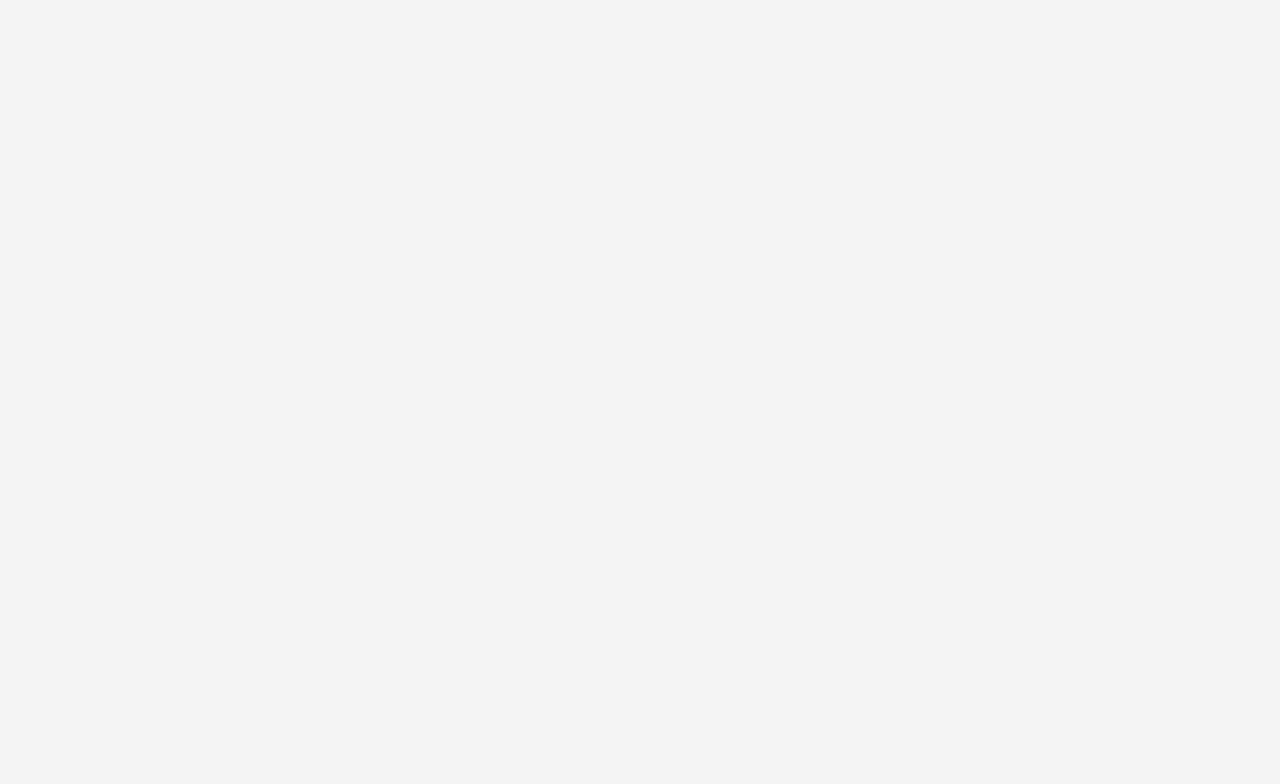
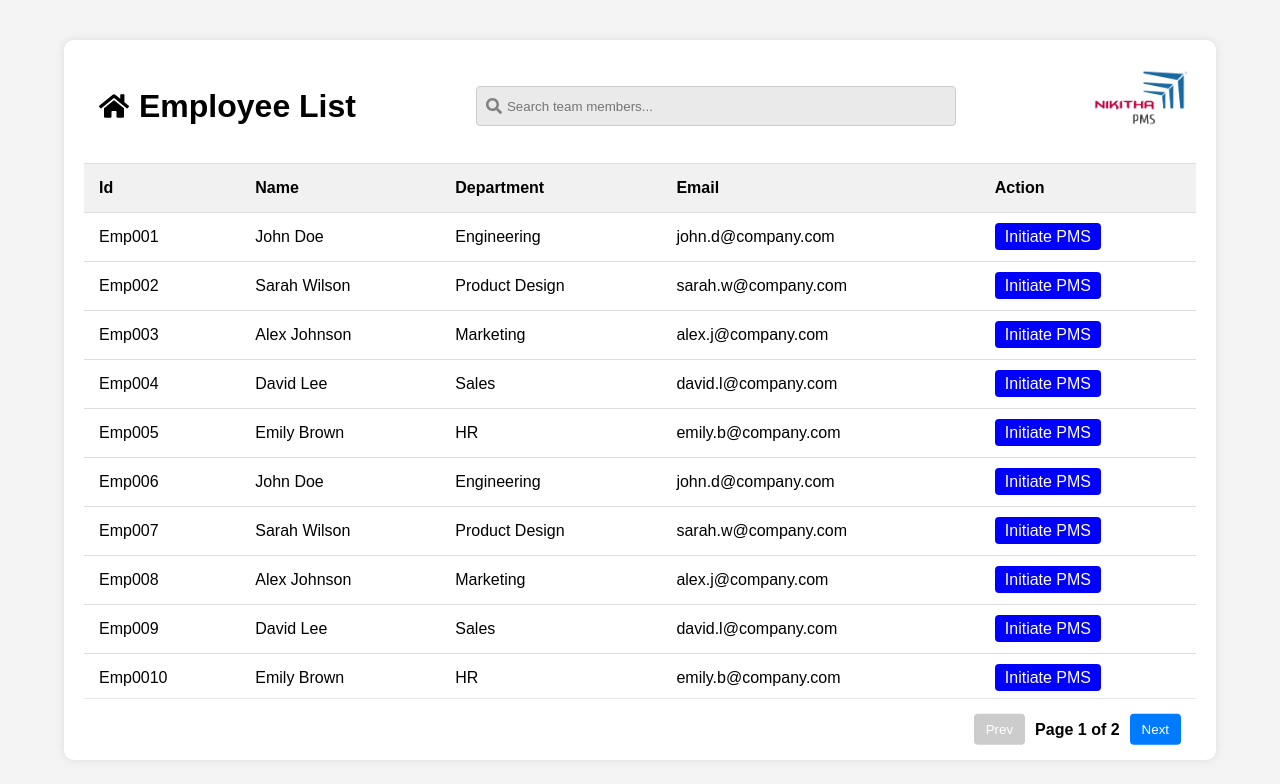
Before and after one commit to Trivik-tech/Nikitha_PMS_UPDATED, a React (Create React App) app in the folder nikithas-pms-v1.1.0/: page /hr-startpms in a window 1280 px wide. Before the commit this address had no page. Shown: the top 784 px of the page. Built offline with nearby package versions, Linux system fonts and the light colour scheme.

Commit message:
Start PMS feature is added for hr

```diff
--- a/nikithas-pms-v1.1.0/src/App.js
+++ b/nikithas-pms-v1.1.0/src/App.js
@@ -13,6 +13,7 @@ import PerformanceReview from './components/manager/review/PerformanceReview';
 import Complete from './components/manager/status/complete/Complete';
 import Pending from './components/manager/status/pending/Pending';
 import HrProfile from './components/hr/profile/HrProfile';
+import StartPms from './components/hr/pms/StartPms';
 
 
 
@@ -37,6 +38,7 @@ function App() {
           <Route exact path="/completed-assessments" element={<Complete/>} />
           <Route exact path="/pending-assessments" element={<Pending/>} />
           <Route exact path="/hr-profile" element={<HrProfile/>} />
+          <Route exact path="/hr-startpms" element={<StartPms/>} />
 
 
 
--- /dev/null
+++ b/nikithas-pms-v1.1.0/src/components/hr/pms/StartPms.css
@@ -0,0 +1,160 @@
+body {
+  min-height: 100vh;
+  background-color: var(--base-clr);
+  display: flex;
+  justify-content: center;
+  align-items: center;
+  color: var(--text-clr);
+  margin: 0;
+  overflow: hidden;
+}
+
+.team-container {
+  display: flex;
+  flex-direction: column;
+  width: 90vw;
+  max-width: 1200px;
+  height: 90vh;
+  background: white;
+  box-shadow: 0 0 10px rgba(0, 0, 0, 0.1);
+  border-radius: 10px;
+  overflow: hidden;
+}
+
+.content {
+  display: flex;
+  flex-direction: column;
+  flex: 1;
+  padding: 20px;
+}
+
+.header {
+  display: flex;
+  justify-content: space-between;
+  align-items: center;
+  position: sticky;
+  top: 0;
+  background: white;
+  z-index: 100;
+  padding-bottom: 10px;
+  border-bottom: 1px solid #ddd;
+}
+
+.header-title {
+  display: flex;
+  align-items: center;
+  gap: 10px;
+  margin-left: 15px;
+}
+
+.home-icon {
+  font-size: 30px;
+  color:black;
+  cursor: pointer;
+}
+
+.search-bar {
+  position: relative;
+}
+
+.search-icon {
+  position: absolute;
+  left: 10px;
+  top: 50%;
+  transform: translateY(-50%);
+  color: gray;
+}
+
+.search-bar input {
+  padding: 8px 10px 8px 30px;
+  border: 1px solid #ccc;
+  border-radius: 4px;
+}
+
+.table-container {
+  flex: 1;
+  overflow-y: auto;
+  max-height: calc(90vh - 180px);
+}
+
+.team-table {
+  width: 100%;
+  border-collapse: collapse;
+}
+
+.team-table th,
+.team-table td {
+  padding: 15px;
+  text-align: left;
+  border-bottom: 1px solid #ddd;
+}
+
+.team-table th {
+  background: #f1f1f1;
+  position: sticky;
+  top: 0;
+  z-index: 10;
+}
+
+.profile-pic {
+  width: 30px;
+  height: 30px;
+  border-radius: 50%;
+  margin-right: 10px;
+  vertical-align: middle;
+}
+
+.team-member {
+  display: flex;
+  align-items: center;
+}
+
+.start-pms-button {
+  background: blue;
+  color: rgb(255, 255, 255);
+  border: none;
+  padding: 5px 10px;
+  border-radius: 4px;
+  cursor: pointer;
+  text-decoration: none;
+}
+
+.start-pms-button:hover {
+  background: #0056b3;
+}
+
+.pagination {
+  display: flex;
+  justify-content: flex-end;
+  align-items: center;
+  gap: 10px;
+  padding: 15px;
+  position: sticky;
+  bottom: 0;
+  background: white;
+  border-top: 1px solid #ddd;
+}
+
+.pagination button {
+  background: #007bff;
+  color: white;
+  border: none;
+  padding: 8px 12px;
+  border-radius: 4px;
+  cursor: pointer;
+}
+
+.pagination button:disabled {
+  background: #ccc;
+  cursor: not-allowed;
+}
+
+.pagination span {
+  font-weight: bold;
+}
+
+.company-logo {
+  width: 120px;
+  height: auto;
+  object-fit: contain;
+}
--- /dev/null
+++ b/nikithas-pms-v1.1.0/src/components/hr/pms/StartPms.jsx
@@ -0,0 +1,96 @@
+import React, { useState } from "react";
+import { useNavigate } from "react-router-dom";
+import { FaSearch, FaHome } from "react-icons/fa";
+import logo from '../../../assets/images/nikithas-logo.png';
+import { Link } from "react-router-dom";
+import "./StartPms.css";
+
+const teamMembers = [
+  {id: "Emp001", name: "John Doe", department: "Engineering", email: "john.d@company.com", image: "https://randomuser.me/api/portraits/men/1.jpg" },
+  {id: "Emp002", name: "Sarah Wilson", department: "Product Design", email: "sarah.w@company.com", image: "https://randomuser.me/api/portraits/women/1.jpg" },
+  {id: "Emp003", name: "Alex Johnson", department: "Marketing", email: "alex.j@company.com", image: "https://randomuser.me/api/portraits/men/2.jpg" },
+  {id: "Emp004", name: "David Lee", department: "Sales", email: "david.l@company.com", image: "https://randomuser.me/api/portraits/men/3.jpg" },
+  {id: "Emp005", name: "Emily Brown", department: "HR", email: "emily.b@company.com", image: "https://randomuser.me/api/portraits/women/2.jpg" },
+  {id: "Emp006", name: "John Doe", department: "Engineering", email: "john.d@company.com", image: "https://randomuser.me/api/portraits/men/1.jpg" },
+  {id: "Emp007", name: "Sarah Wilson", department: "Product Design", email: "sarah.w@company.com", image: "https://randomuser.me/api/portraits/women/1.jpg" },
+  {id: "Emp008", name: "Alex Johnson", department: "Marketing", email: "alex.j@company.com", image: "https://randomuser.me/api/portraits/men/2.jpg" },
+  {id: "Emp009", name: "David Lee", department: "Sales", email: "david.l@company.com", image: "https://randomuser.me/api/portraits/men/3.jpg" },
+  {id: "Emp0010", name: "Emily Brown", department: "HR", email: "emily.b@company.com", image: "https://randomuser.me/api/portraits/women/2.jpg" },
+  {id: "Emp0011", name: "John Doe", department: "Engineering", email: "john.d@company.com", image: "https://randomuser.me/api/portraits/men/1.jpg" },
+  {id: "Emp0012", name: "Sarah Wilson", department: "Product Design", email: "sarah.w@company.com", image: "https://randomuser.me/api/portraits/women/1.jpg" },
+  {id: "Emp0013", name: "Alex Johnson", department: "Marketing", email: "alex.j@company.com", image: "https://randomuser.me/api/portraits/men/2.jpg" },
+  {id: "Emp0014", name: "David Lee", department: "Sales", email: "david.l@company.com", image: "https://randomuser.me/api/portraits/men/3.jpg" },
+  {id: "Emp0015", name: "Emily Brown", department: "HR", email: "emily.b@company.com", image: "https://randomuser.me/api/portraits/women/2.jpg" },
+];
+
+export default function StartPms() {
+  const [searchTerm, setSearchTerm] = useState("");
+  const [currentPage, setCurrentPage] = useState(1);
+  const navigate = useNavigate();
+  const entriesPerPage = 10;
+
+  const filteredTeam = teamMembers.filter(member =>
+    member.name.toLowerCase().includes(searchTerm.toLowerCase()) ||
+    member.email.toLowerCase().includes(searchTerm.toLowerCase())
+  );
+
+  const totalPages = Math.ceil(filteredTeam.length / entriesPerPage);
+  const startIndex = (currentPage - 1) * entriesPerPage;
+  const currentEntries = filteredTeam.slice(startIndex, startIndex + entriesPerPage);
+
+  return (
+    <div className="team-container">
+      <div className="content">
+        <div className="header">
+          <div className="header-title">
+            <FaHome className="home-icon" />
+            <h1>Employee List</h1>
+          </div>
+          <div className="search-bar">
+            <FaSearch className="search-icon" />
+            <input
+              type="text"
+              placeholder="Search team members..."
+              value={searchTerm}
+              onChange={(e) => setSearchTerm(e.target.value)}
+            />
+          </div>
+          <img src={logo} alt="Company Logo" className="company-logo" />
+        </div>
+
+        <div className="table-container">
+          <table className="team-table">
+            <thead>
+              <tr>
+                <th>Id</th>
+                <th>Name</th>
+                <th>Department</th>
+                <th>Email</th>
+                <th>Action</th>
+              </tr>
+            </thead>
+            <tbody>
+              {currentEntries.map((member) => (
+                <tr key={member.id}>
+                  <td>{member.id}</td>
+                  <td className="team-member">{member.name}</td>
+                  <td>{member.department}</td>
+                  <td>{member.email}</td>
+                  <td>
+                    <Link to="/manager-review" className="start-pms-button">Initiate PMS</Link>
+                  </td>
+                </tr>
+              ))}
+            </tbody>
+          </table>
+        </div>
+
+        <div className="pagination">
+          <button onClick={() => setCurrentPage(currentPage - 1)} disabled={currentPage === 1}>Prev</button>
+          <span> Page {currentPage} of {totalPages} </span>
+          <button onClick={() => setCurrentPage(currentPage + 1)} disabled={currentPage === totalPages}>Next</button>
+        </div>
+      </div>
+    </div>
+  );
+}
```
